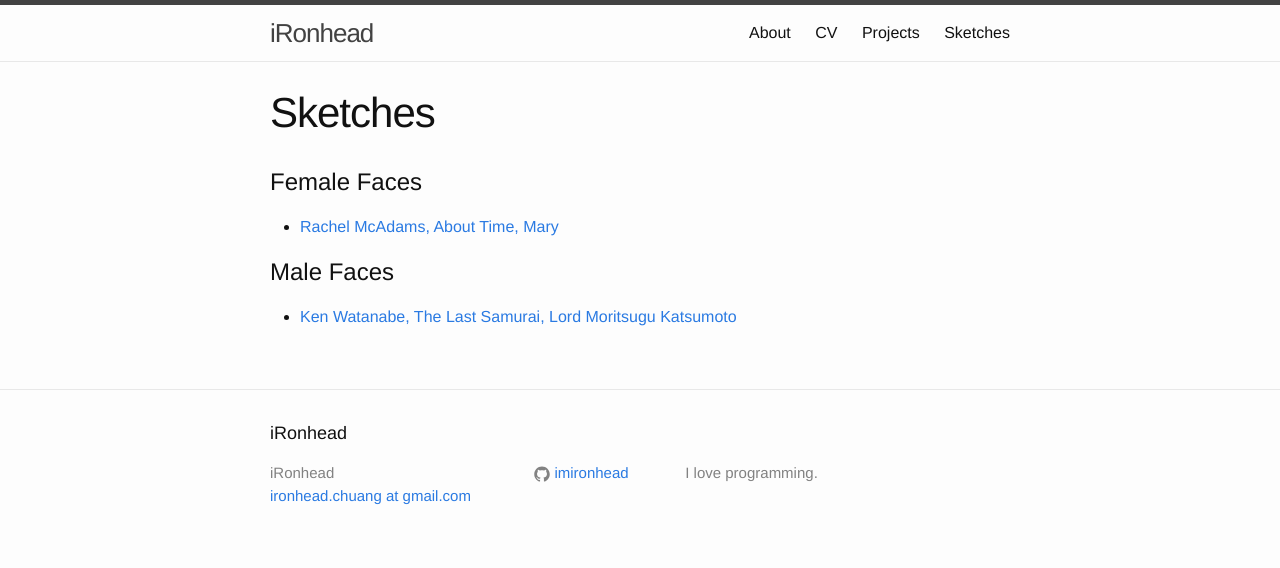
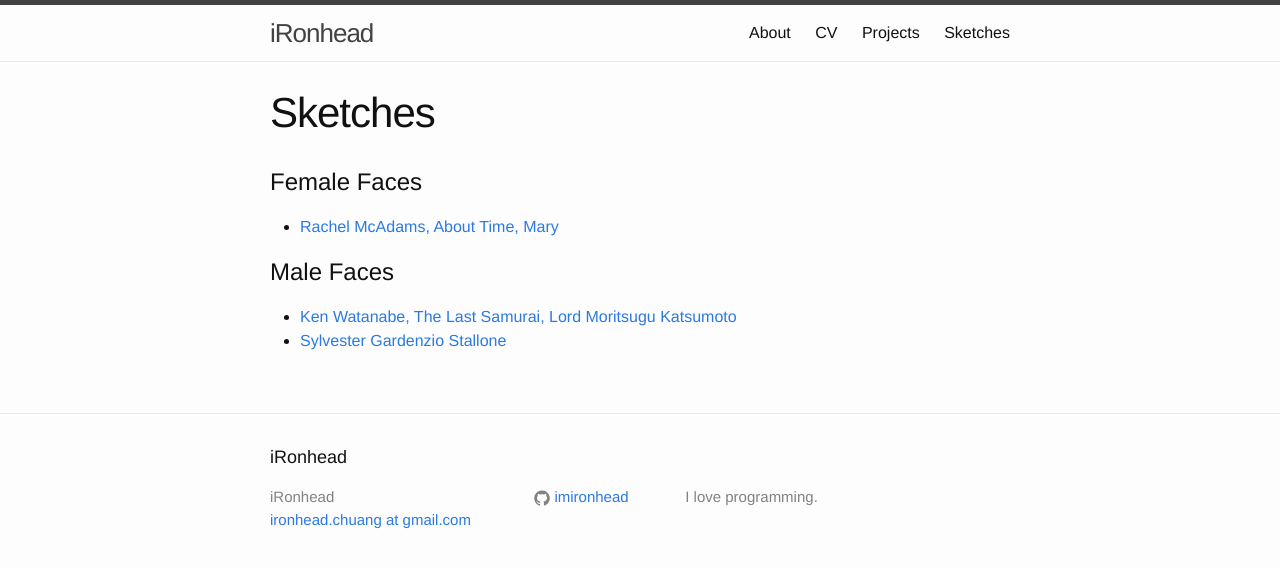
Before and after one commit to imironhead/imironhead.github.io, a Jekyll site: the page built from sketches.md, in a window 1280 px wide. Shown: the top 568 px of the page. Built offline with Jekyll 4.4.1, drawn with Linux system fonts in a browser that asks for light colours.

Commit message:
- update

```diff
--- a/sketches.md
+++ b/sketches.md
@@ -5,7 +5,8 @@ permalink: /sketches/
 ---
 
 # Female Faces
-* [Rachel McAdams, About Time, Mary](/sketches/pencil-sketch-0089)
+* [Rachel McAdams, About Time, Mary](/sketches/pencil-sketch-0089/)
 
 # Male Faces
-* [Ken Watanabe, The Last Samurai, Lord Moritsugu Katsumoto](/sketches/pencil-sketch-0085)
+* [Ken Watanabe, The Last Samurai, Lord Moritsugu Katsumoto](/sketches/pencil-sketch-0085/)
+* [Sylvester Gardenzio Stallone](/sketches/pencil-sketch-0077/)
```
Also changed, not shown: _sketches/pencil-sketch-0077.md (added, +9 -0 lines), 1 other file.
